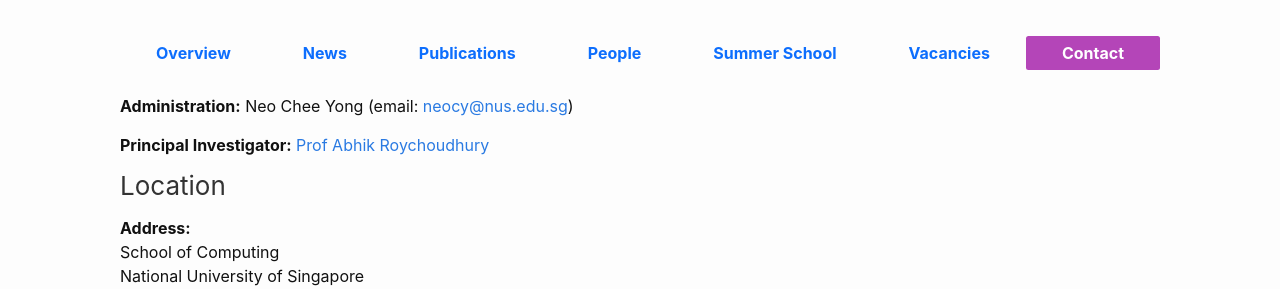
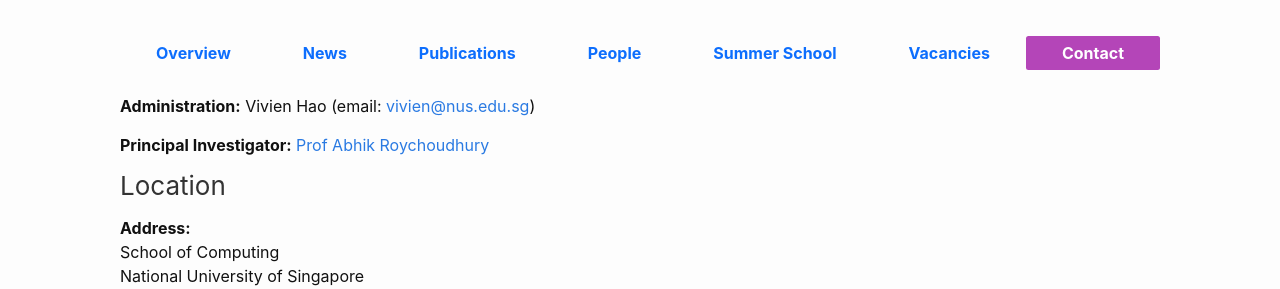
Before and after one commit to nus-tss/nus-tss.github.io, a Jekyll site: the page built from _pages/fuzzing_contact.md, in a window 1280 px wide. Shown: the part 192-481 px from the top of the page. Built offline with Jekyll 4.4.1, drawn with Linux system fonts in a browser that asks for light colours; nearby versions of some CDN libraries.

Commit message:
Update contact email for administration

```diff
--- a/_pages/fuzzing_contact.md
+++ b/_pages/fuzzing_contact.md
@@ -4,7 +4,7 @@
 permalink: /fuzzing/contact/index.html
 ---
 
-**Administration:** Neo Chee Yong (email: <neocy@nus.edu.sg>)
+**Administration:** Vivien Hao (email: <vivien@nus.edu.sg>)
 
 **Principal Investigator:** [Prof Abhik Roychoudhury](https://www.comp.nus.edu.sg/~abhik/)
 
```
